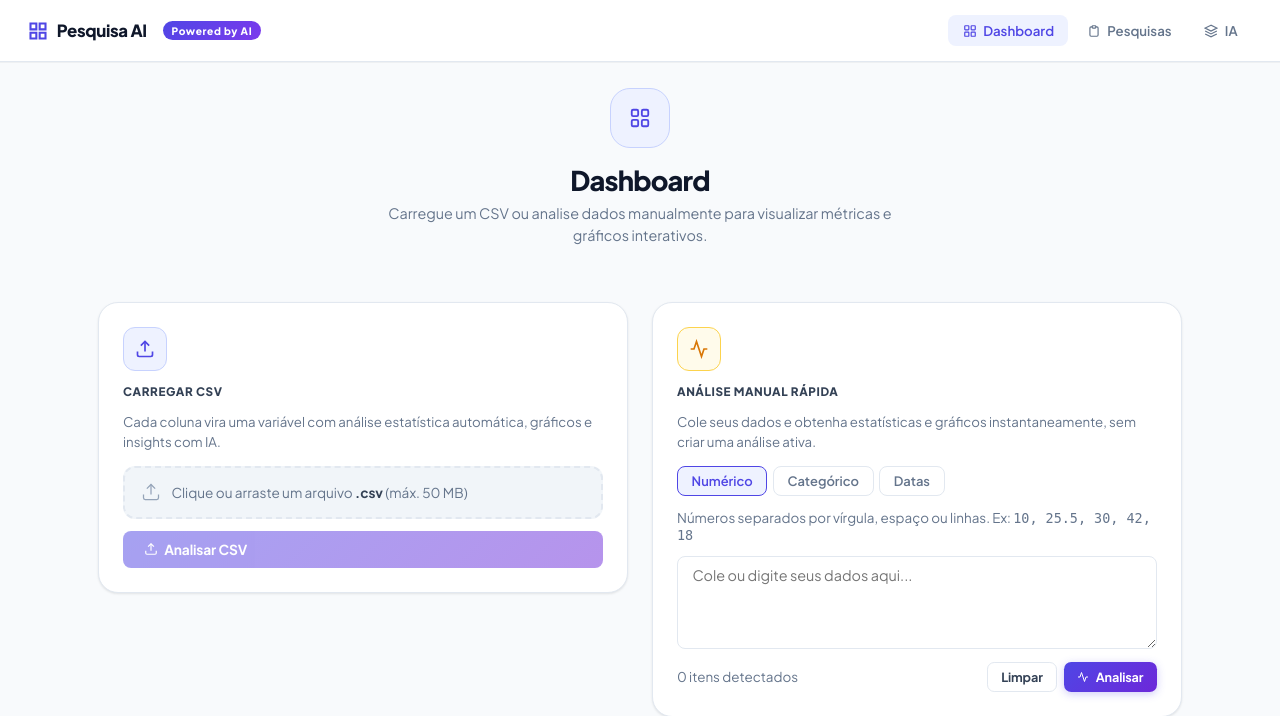
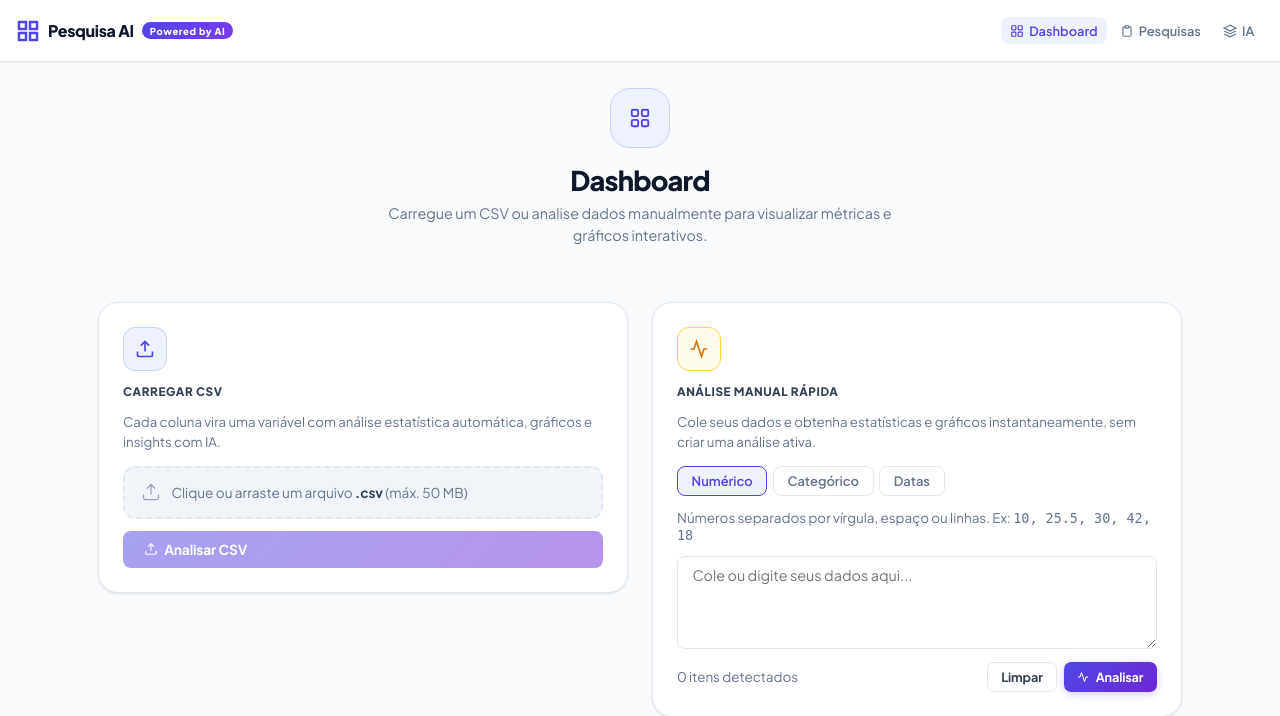
Before and after one commit to Thiagoolivs/Pesquisa-AI, a Django app: page / in a window 1280 px wide. Shown: the top 716 px of the page. Run offline with Django 5.2, Linux system fonts and the light colour scheme.

Commit message:
Atualizar o style.css

```diff
--- a/static/css/style.css
+++ b/static/css/style.css
@@ -51,30 +51,97 @@ body {
   backdrop-filter: blur(16px);
   border-bottom: 1px solid var(--border);
   height: 62px;
-  display: flex; align-items: center; padding: 0 1.75rem;
-  gap: 1rem;
+  display: flex;
+  align-items: center;
+  padding: 0 1rem;
+  gap: 0.5rem;
   box-shadow: 0 1px 0 rgba(0,0,0,.04);
+  flex-wrap: wrap; /* permite quebrar linha em telas pequenas */
 }
+
 .navbar-brand {
-  display: flex; align-items: center; gap: .55rem;
-  font-size: 1.05rem; font-weight: 800; color: var(--text-heading);
-  text-decoration: none; flex-shrink: 0; letter-spacing: -.02em;
+  display: flex;
+  align-items: center;
+  gap: 0.5rem;
+  font-size: 1rem;
+  font-weight: 800;
+  color: var(--text-heading);
+  text-decoration: none;
+  flex-shrink: 0;
+  letter-spacing: -0.02em;
 }
-.navbar-brand svg { color: var(--primary); }
+
+.navbar-brand svg {
+  color: var(--primary);
+  width: 1.5em;
+  height: 1.5em;
+}
+
 .version-badge {
-  font-size: .64rem; font-weight: 800; background: linear-gradient(135deg, var(--primary), var(--purple));
-  color: #fff; padding: .18rem .55rem; border-radius: 99px; letter-spacing: .06em; flex-shrink: 0;
+  font-size: 0.6rem;
+  font-weight: 800;
+  background: linear-gradient(135deg, var(--primary), var(--purple));
+  color: #fff;
+  padding: 0.15rem 0.5rem;
+  border-radius: 99px;
+  letter-spacing: 0.06em;
+  flex-shrink: 0;
 }
-.navbar-links { display: flex; gap: .25rem; margin-left: auto; flex-shrink: 0; }
+
+/* Navbar links */
+.navbar-links {
+  display: flex;
+  gap: 0.2rem;
+  margin-left: auto;
+  flex-shrink: 0;
+  flex-wrap: wrap; /* permite quebrar linha em telas pequenas */
+}
+
 .navbar-links a {
-  display: flex; align-items: center; gap: .4rem;
-  padding: .45rem .9rem; border-radius: var(--radius-sm);
-  font-size: .83rem; font-weight: 600; color: var(--text-muted);
-  text-decoration: none; transition: all .18s; white-space: nowrap;
+  display: flex;
+  align-items: center;
+  gap: 0.3rem;
+  padding: 0.35rem 0.6rem;
+  border-radius: var(--radius-sm);
+  font-size: 0.8rem;
+  font-weight: 600;
+  color: var(--text-muted);
+  text-decoration: none;
+  transition: all 0.18s;
+  white-space: normal; /* permite quebrar linha */
 }
-.navbar-links a:hover { background: var(--bg-subtle); color: var(--text-heading); }
+
+.navbar-links a:hover {
+  background: var(--bg-subtle);
+  color: var(--text-heading);
+}
+
 .navbar-links a.active {
-  background: var(--primary-light); color: var(--primary);
+  background: var(--primary-light);
+  color: var(--primary);
+}
+
+/* Media query para telas pequenas */
+@media (max-width: 600px) {
+  .navbar {
+    justify-content: space-between;
+    padding: 0 0.8rem;
+    height: auto;
+    flex-direction: column;
+    align-items: flex-start;
+  }
+  .navbar-links {
+    width: 100%;
+    justify-content: flex-start;
+    gap: 0.3rem;
+  }
+  .navbar-links a {
+    padding: 0.4rem 0.5rem;
+    font-size: 0.75rem;
+  }
+  .version-badge {
+    margin-top: 0.3rem;
+  }
 }
 
 /* Active analysis bar */
```
